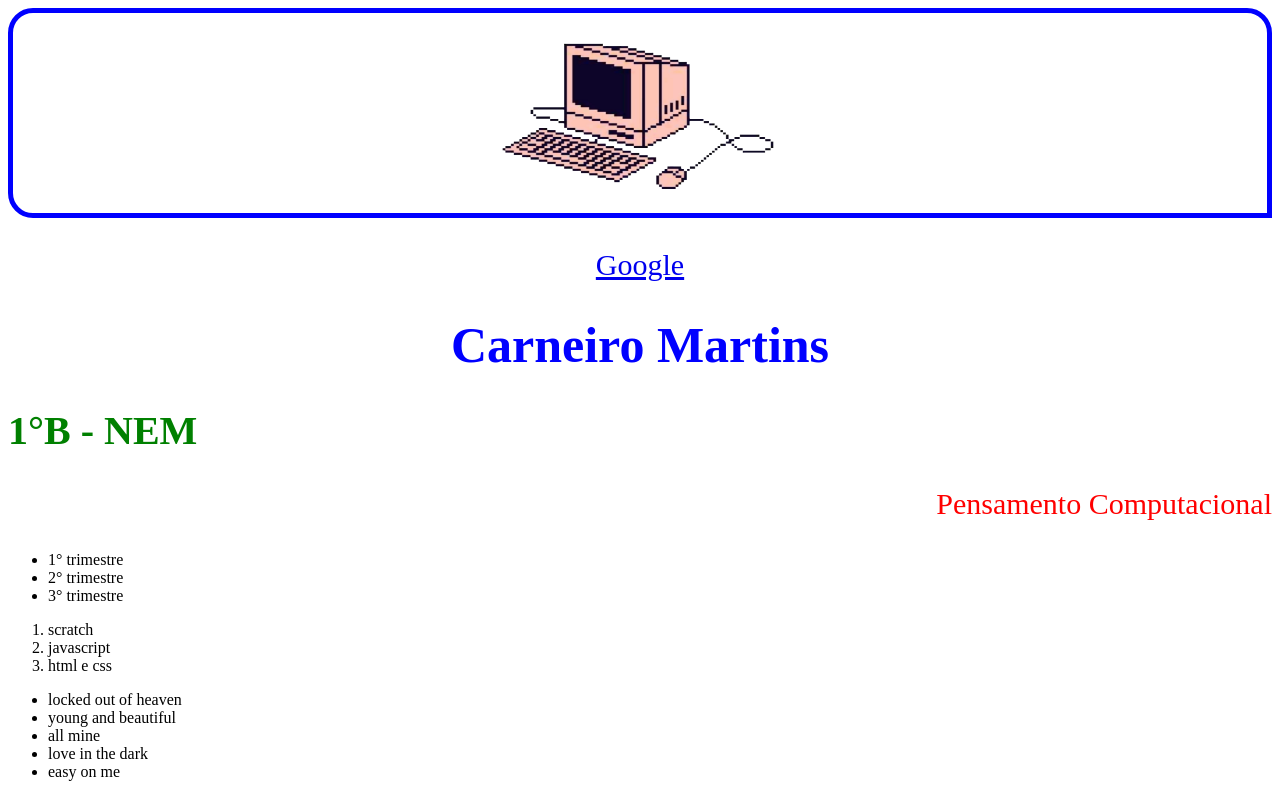
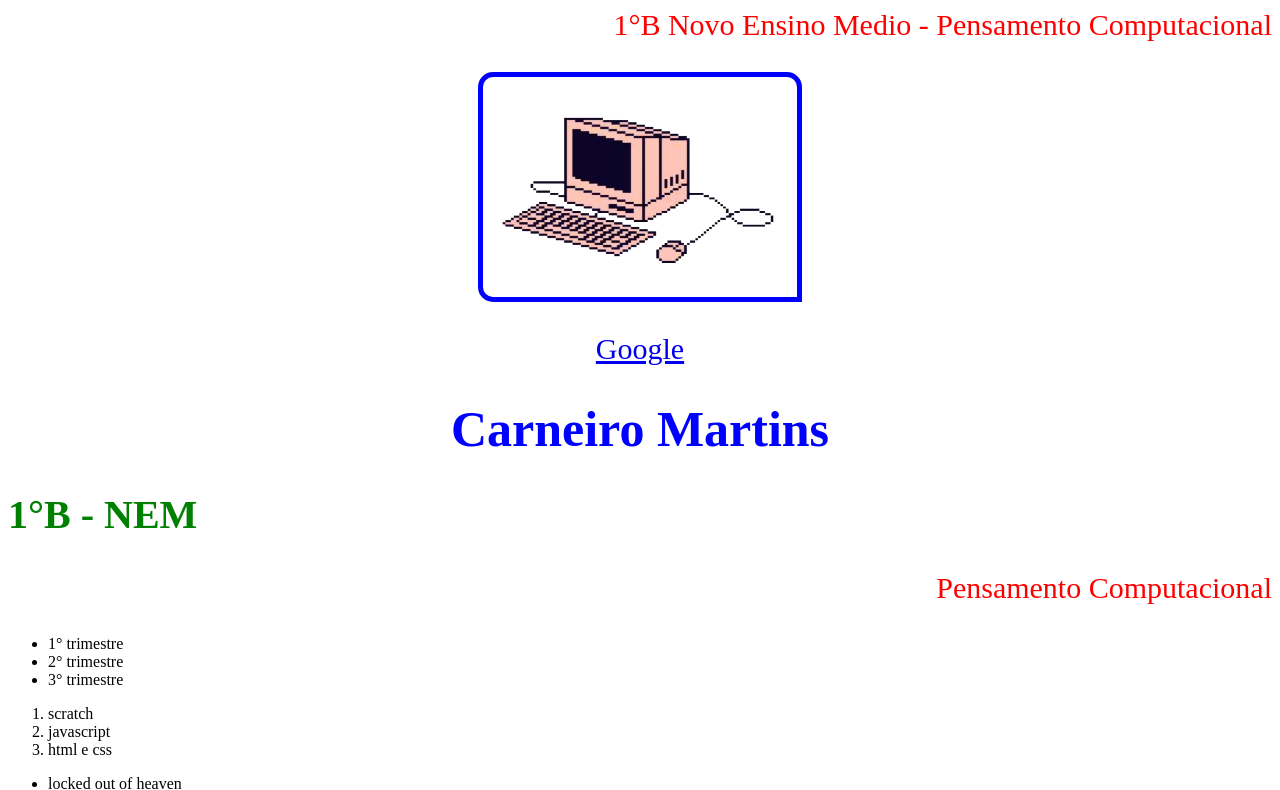
Before and after one commit to Gabriely-Cwendrych/gaby, a plain HTML site: page index.html in a window 1280 px wide. Shown: the top 790 px of the page. Drawn offline with Linux system fonts and the light colour scheme.

Commit message:
Add files via upload

```diff
--- a/index.html
+++ b/index.html
@@ -2,6 +2,9 @@
     <link rel="stylesheet" href="style.css">
 </head>
 <body>
+    <header id=¨cabecalho¨>
+        <p>1°B Novo Ensino Medio - Pensamento Computacional</p>
+    </header>
     <p id="imagem"><img src="computador.png" width="300px" height="200px"></p>
     <p id="link"><a href="https://www.google.com.br">Google</a>
     <h1>Carneiro Martins</h1>
--- a/style.css
+++ b/style.css
@@ -12,6 +12,14 @@
     background: black
 }
 
+#cabecalho {
+     text-align: center;
+     background: greenyellow;
+     border-bottom-style: solid;
+     margin-left: -8px;
+     margin-right: -8px;
+     margin-top: -8px;
+}
 
 .lista{
     color: whitesmoke;
@@ -23,15 +31,13 @@
     border: 5px;
     border-style: solid;
     border-color: blue;
-    border-top-left-radius: 25px;
-    border-top-right-radius: 25px;
-    border-bottom-left-radius: 25px;
-
-
-
-
-
-
+    border-top-left-radius: 15px;
+    border-top-right-radius: 15px;
+    border-bottom-left-radius: 15px;
+    padding-top: 10px;
+    padding-bottom: 10px;
+    margin-left: 470px;
+    margin-right: 470px;
 }
 
 #link {
```
